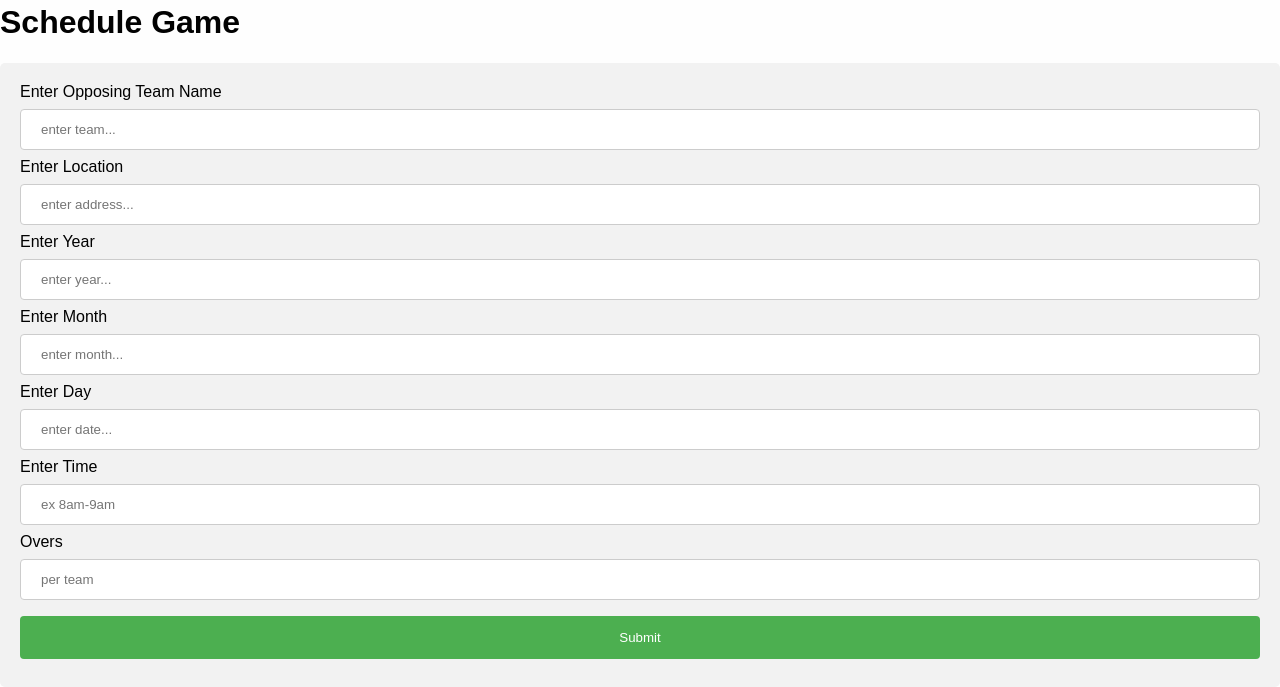
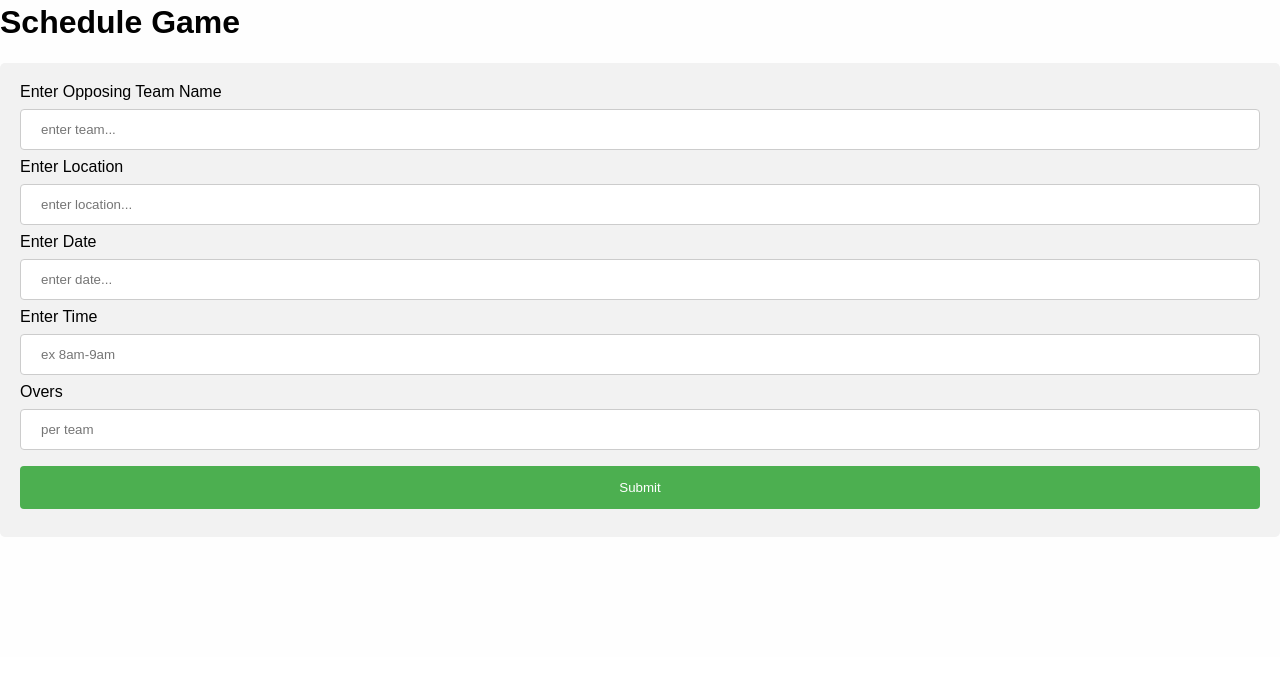
Before and after one commit to PravCoder/Cricket-Career-Sports-Management-Site, a Django app: page /schedule-game/ in a window 1280 px wide. Shown: the part 143-830 px from the top of the page. After the commit the page ends 680 px from the top, so only its background shows below. Run offline with Django 3.2, Linux system fonts and the light colour scheme.

Commit message:
replace multiple date fields with singular for long-term game form

```diff
--- a/mysite/base/models.py
+++ b/mysite/base/models.py
@@ -156,9 +156,8 @@ class Game(models.Model):
 class GameInvite(models.Model): # for games outside of organization
     from_team = models.ForeignKey(Team,on_delete=models.SET_NULL,null=True, related_name="from_team")
     to_team = models.ForeignKey(Team,on_delete=models.SET_NULL,null=True, related_name="to_team")
-    year = models.CharField(max_length=200,null=True)
-    month = models.CharField(max_length=200,null=True)
-    day = models.CharField(max_length=200,null=True)
+
+    date = models.CharField(max_length=200,null=True)
     time = models.CharField(max_length=200,null=True)
     location = models.CharField(max_length=200,null=True)
     overs = models.IntegerField(default=0,null=True,blank=True)
--- a/mysite/base/templates/base/home.html
+++ b/mysite/base/templates/base/home.html
@@ -183,7 +183,7 @@ input[type=button], input[type=submit], input[type=reset] {
                     <h3>Game Invite</h3>
                     <div class="game-info">
                       <p><a href="{% url 'team' invite.from_team.id %}">{{invite.from_team.name}}</a> vs. <a href="{% url 'team' invite.to_team.id %}">{{invite.to_team.name}}</a></p>
-                      <p>Date: {{invite.day}}, {{invite.month}}, {{invite.year}}</p>
+                      <p>Date: {{invite.date}}</p>
                       <p>Time: {{invite.time}}</p>
                       <p>Location: {{invite.location}}</p>
                       <p>Overs: {{invite.overs}}</p>
--- a/mysite/base/templates/base/schedule_game.html
+++ b/mysite/base/templates/base/schedule_game.html
@@ -44,14 +44,13 @@
         {% csrf_token %}
         <label>Enter Opposing Team Name</label>
         <input type="text" name="opp-team" placeholder="enter team..." autocomplete="off">
+
         <label>Enter Location</label>
-        <input type="text" name="address" placeholder="enter address..." autocomplete="off">
-        <label>Enter Year</label>
-        <input type="text" name="year" placeholder="enter year..." autocomplete="off">
-        <label>Enter Month</label>
-        <input type="text" name="month" placeholder="enter month..." autocomplete="off">
-        <label>Enter Day</label>
-        <input type="text" name="day" placeholder="enter date..." autocomplete="off">
+        <input type="text" name="location" placeholder="enter location..." autocomplete="off">
+
+        <label>Enter Date</label>
+        <input type="text" name="date" placeholder="enter date..." autocomplete="off">
+
         <label>Enter Time</label>
         <input type="text" name="time" placeholder="ex 8am-9am" autocomplete="off">
         <br>
--- a/mysite/base/templates/base/view_game.html
+++ b/mysite/base/templates/base/view_game.html
@@ -223,7 +223,6 @@
           <th>Balls</th>
           <th>Out</th>
         </tr>
-      {% if game.temporary == False %}
       <tbody>
         {% for player in game.batting1_team.players.all %}
           {% for stat in game.players_stats.all %}
@@ -240,9 +239,6 @@
           {% endfor %}
         {% endfor %}
       </tbody>
-      {% ig game.temporary == True %}
-
-      {%endif }
     </table>
     <!--BOWLING FIRST INNINGS-->
     <h3>Bowling</h3>
--- a/mysite/base/views.py
+++ b/mysite/base/views.py
@@ -91,7 +91,7 @@ def home(request):
         if game_accept:
             # get the game invite and create game-object
             inv = GameInvite.objects.get(id=game_accept)
-            game = Game.objects.create(team1=inv.from_team, team2=inv.to_team, year=inv.year,month=inv.month,day=inv.day,time=inv.time,location=inv.location,overs=inv.overs)
+            game = Game.objects.create(team1=inv.from_team, team2=inv.to_team, date=inv.date,time=inv.time,location=inv.location,overs=inv.overs)
             game.team1.games.add(game)
             game.team2.games.add(game)
             game.save()
@@ -488,16 +488,18 @@ def schedule_game(request):
     user = request.user
     if request.method == "POST":
         opp_team = request.POST.get("opp-team")
-        location = request.POST.get("address")
-        year = request.POST.get("year")
-        month = request.POST.get("month")
-        day = request.POST.get("day")
+        location = request.POST.get("location")
+
+        date = request.POST.get("date")
+        print("location: "+location)
         time = request.POST.get("time")
         overs = request.POST.get("overs")
-        if opp_team != None and location != None and year != None and month != None and day != None and time != None:
+        if opp_team != None and location != None and date != None and time != None:
+            print("Aaa")
             team2 = Team.objects.get(name=opp_team)
-            invite = GameInvite.objects.create(from_team=user.team, to_team=team2, year=year,month=month,day=day,time=time,location=location,overs=overs)
+            invite = GameInvite.objects.create(from_team=user.team, to_team=team2, date=date, time=time,location=location,overs=overs)
             invite.save()
+            print(invite.date)
             for player in team2.players.all():
                 player.game_invites.add(invite)
                 player.save()
```
Also changed, not shown: mysite/base/migrations/0043_remove_game_team1_players_remove_game_team2_players_and_more.py (added), mysite/db.sqlite3.
